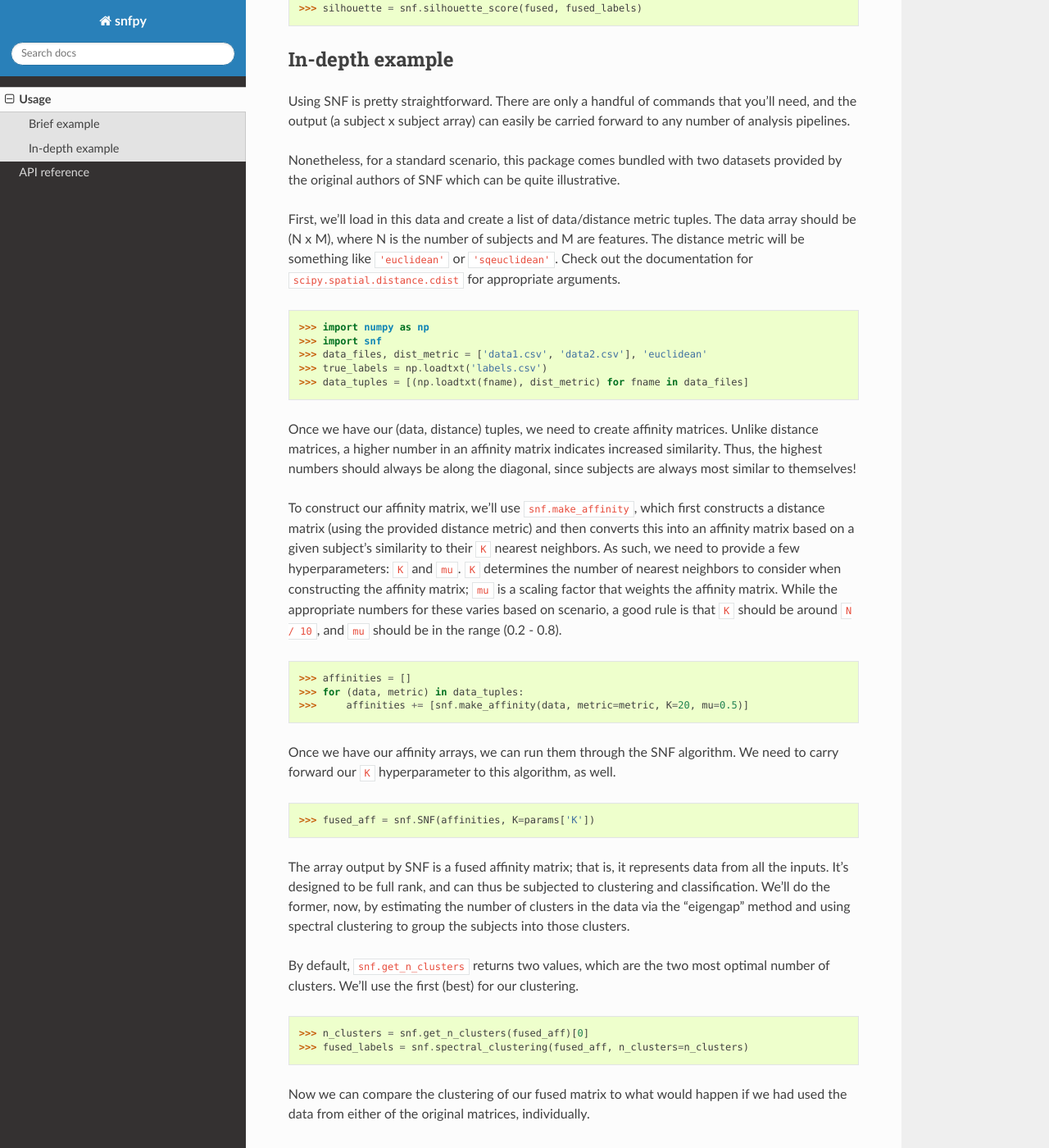
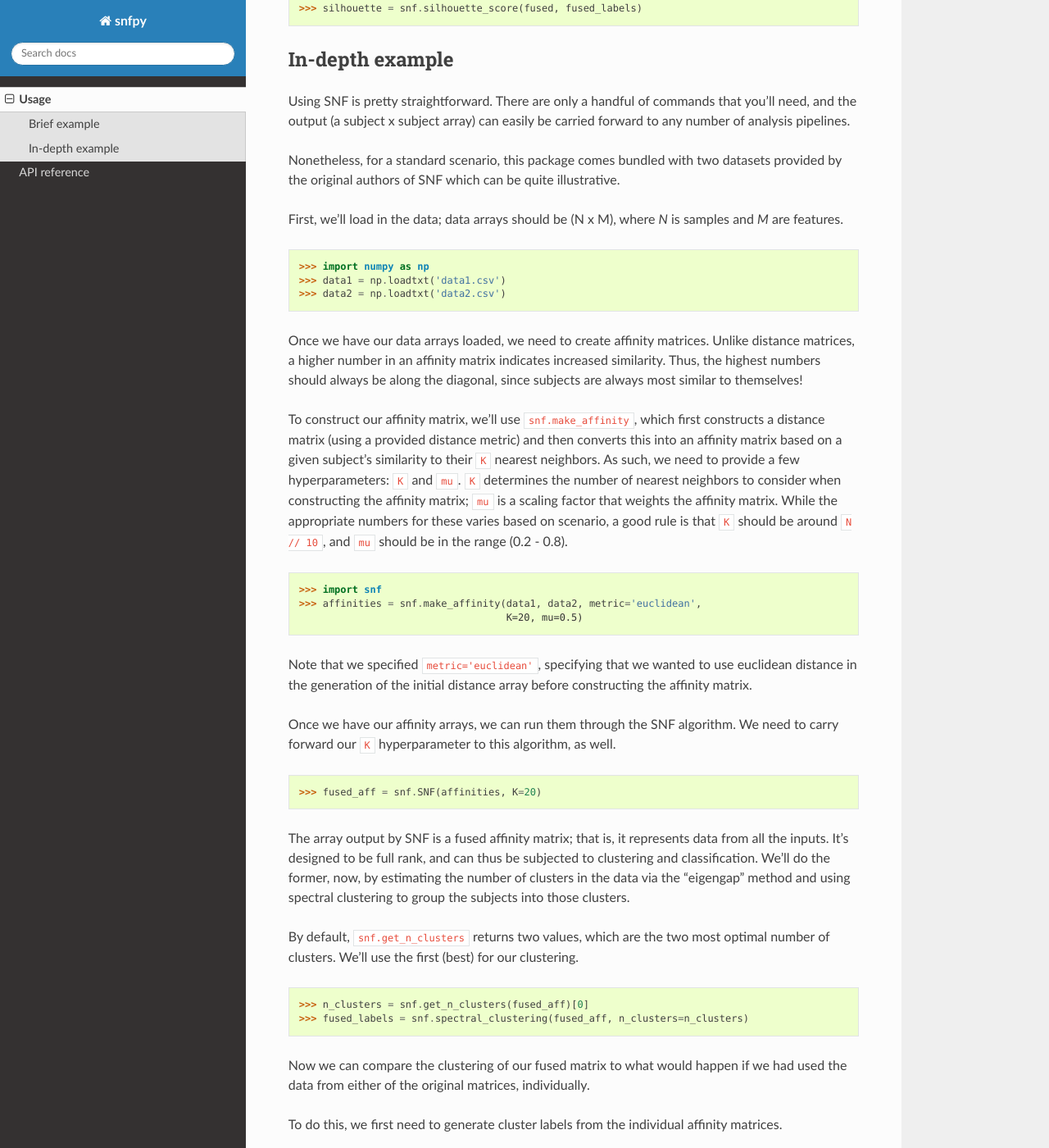
Before and after one commit to rmarkello/snfpy, a Sphinx documentation site: the page built from docs/usage.rst, in a window 1280 px wide and 1400 px high, scrolled down 678 px. Shown: the whole window at 82% size. Built offline with Sphinx 7.4.7 and the Read the Docs theme 2.0.0, drawn with Linux system fonts in a browser that asks for light colours; the version number could not be read and is left out; some of the changed text lies outside the part shown.

Commit message:
[DOC] Minor update to usage.rst

```diff
--- a/docs/usage.rst
+++ b/docs/usage.rst
@@ -5,16 +5,17 @@
 
 Brief example
 ---------------
+
 A brief example for those who just want to get started: ::
 
     >>> import numpy as np
     >>> import snf
 
     # load raw subject x features data matrices
-    >>> data = [(np.loadtxt(fname) for fname in ['data1.csv', 'data2.csv']]
+    >>> data = [np.loadtxt(fname) for fname in ['data1.csv', 'data2.csv']]
 
     # construct subject x subject affinity matrices from raw data
-    >>> affinities = [snf.make_affinity(d, metric='euclidean') for d in data]
+    >>> affinities = snf.make_affinity(data, metric='euclidean')
 
     # compute fused matrix via SNF
     >>> fused = snf.SNF(affinities)
@@ -35,6 +36,7 @@
 
 In-depth example
 ----------------
+
 Using SNF is pretty straightforward. There are only a handful of commands that
 you'll need, and the output (a subject x subject array) can easily be carried
 forward to any number of analysis pipelines.
@@ -43,41 +45,40 @@
 datasets provided by the original authors of SNF which can be quite
 illustrative.
 
-First, we'll load in this data and create a list of data/distance metric tuples.
-The data array should be (N x M), where N is the number of subjects and M are
-features. The distance metric will be something like ``'euclidean'`` or
-``'sqeuclidean'``. Check out the documentation for
-``scipy.spatial.distance.cdist`` for appropriate arguments. ::
+First, we'll load in the data; data arrays should be (N x M), where `N` is
+samples and `M` are features. ::
 
     >>> import numpy as np
-    >>> import snf
-    >>> data_files, dist_metric = ['data1.csv', 'data2.csv'], 'euclidean'
-    >>> true_labels = np.loadtxt('labels.csv')
-    >>> data_tuples = [(np.loadtxt(fname), dist_metric) for fname in data_files]
+    >>> data1 = np.loadtxt('data1.csv')
+    >>> data2 = np.loadtxt('data2.csv')
 
-Once we have our (data, distance) tuples, we need to create affinity matrices.
+Once we have our data arrays loaded, we need to create affinity matrices.
 Unlike distance matrices, a higher number in an affinity matrix indicates
 increased similarity. Thus, the highest numbers should always be along the
 diagonal, since subjects are always most similar to themselves!
 
 To construct our affinity matrix, we'll use ``snf.make_affinity``, which
-first constructs a distance matrix (using the provided distance metric) and
-then converts this into an affinity matrix based on a given subject's
-similarity to their ``K`` nearest neighbors. As such, we need to provide a few
+first constructs a distance matrix (using a provided distance metric) and then
+converts this into an affinity matrix based on a given subject's similarity to
+their ``K`` nearest neighbors. As such, we need to provide a few
 hyperparameters: ``K`` and ``mu``. ``K`` determines the number of nearest
 neighbors to consider when constructing the affinity matrix; ``mu`` is a
 scaling factor that weights the affinity matrix. While the appropriate numbers
 for these varies based on scenario, a good rule is that ``K`` should be around
-``N / 10``, and ``mu`` should be in the range (0.2 - 0.8). ::
+``N // 10``, and ``mu`` should be in the range (0.2 - 0.8). ::
 
-    >>> affinities = []
-    >>> for (data, metric) in data_tuples:
-    >>>     affinities += [snf.make_affinity(data, metric=metric, K=20, mu=0.5)]
+    >>> import snf
+    >>> affinities = snf.make_affinity(data1, data2, metric='euclidean',
+                                       K=20, mu=0.5)
+
+Note that we specified ``metric='euclidean'``, specifying that we wanted to use
+euclidean distance in the generation of the initial distance array before
+constructing the affinity matrix.
 
 Once we have our affinity arrays, we can run them through the SNF algorithm. We
 need to carry forward our ``K`` hyperparameter to this algorithm, as well. ::
 
-    >>> fused_aff = snf.SNF(affinities, K=params['K'])
+    >>> fused_aff = snf.SNF(affinities, K=20)
 
 The array output by SNF is a fused affinity matrix; that is, it represents
 data from all the inputs. It's designed to be full rank, and can thus be
```
Also changed, not shown: other parts of docs/usage.rst (+1 -0 lines).
